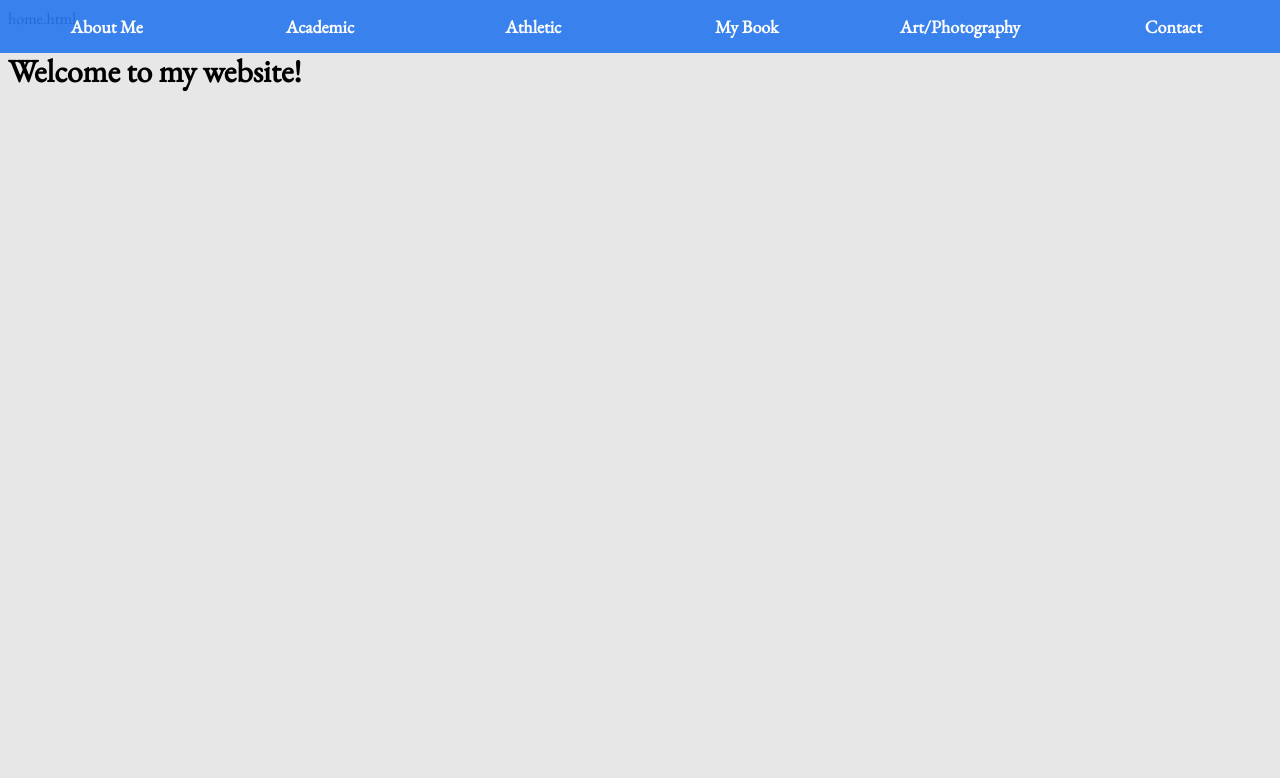
After one commit to fairlawn70/websiteproject, a Flask app: page /academic in a window 1280 px wide. The commit adds this page. Shown: the top 778 px of the page. Run offline with Flask 2, Linux system fonts and the light colour scheme.

Commit message:
did meun and made it working

```diff
--- /dev/null
+++ b/static/styles/aboutme.css
@@ -0,0 +1,4 @@
+home.css
+h1 {
+    color: blue;
+}
--- /dev/null
+++ b/static/styles/academic.css
@@ -0,0 +1,4 @@
+home.css
+h1 {
+    color: blue;
+}
--- /dev/null
+++ b/static/styles/artphoto.css
@@ -0,0 +1,4 @@
+
+h1 {
+    color: blue;
+}
--- /dev/null
+++ b/static/styles/athletic.css
@@ -0,0 +1,4 @@
+home.css
+h1 {
+    color: blue;
+}
--- a/static/styles/base.css
+++ b/static/styles/base.css
@@ -1,6 +1,15 @@
 body {
     font-family: "EB Garamond";
     background-color: #e7e7e7;
+}
+
+.header {
+    position: fixed;
+    top: 0;
+    left: 0;
+    background-color: #2676ed;
+    width: 100%;
+    opacity: 90%;
 }
 
 
@@ -16,20 +25,26 @@ ul.tabs {
 
 }
 ul.tabs>li.tab {
-
     flex: 1;
     text-align: center;
     border: 0px solid black;
-    background-color: #1c1b21;
-    border-radius: 7px;
     margin: 5px;
     padding: 10px
 
 }
 
 ul.tabs span {
-    font-size: 27px;
+    font-size: 18px;
     color: white;
     font-weight: 1000;
     font-style: bold;
 }
+
+ul.tabs span:hover {
+    font-size: 18px;
+    color: black;
+    font-weight: 1000;
+    font-style: bold;
+    border-bottom: 1px solid black;
+
+}
--- /dev/null
+++ b/static/styles/book.css
@@ -0,0 +1,4 @@
+
+h1 {
+    color: blue;
+}
--- /dev/null
+++ b/static/styles/contact.css
@@ -0,0 +1,4 @@
+
+h1 {
+    color: blue;
+}
--- /dev/null
+++ b/templates/academic.html
@@ -0,0 +1,14 @@
+home.html<!doctype html>
+
+{% extends 'base.html'%}
+{% block title %}
+     Academic
+{% endblock %}
+{% block content %}
+<link rel="stylesheet"type="text/css" href="{{url_for('static',filename='styles/academic.css')}}">
+<div class="home">
+
+       <h1 class="test">Welcome to my website!</h1>
+    </div>
+
+{% endblock %}
--- a/templates/base.html
+++ b/templates/base.html
@@ -8,14 +8,17 @@
 
 </head>
 <body>
-<ul class="tabs">
-<li class="tab" id="about-me"> <span class="tab-title">About Me</span></li>
-    <li class="tab" id="academic-accomplishments"> <span class="tab-title">Academic Accomplishment</span></li>
-    <li class="tab" id="athletic-accolades"> <span class="tab-title">Athletic Accolades</span></li>
-    <li class="tab" id="my-book"> <span class="tab-title">My Book (In Progress)</span></li>
-    <li class="tab" id="Art"> <span class="tab-title">Art</span></li>
-    <li class="tab" id="future-plans"> <span class="tab-title">Future Plans</span></li>
+<div class="header">
+    <ul class="tabs">
+    <li class="tab" onclick="window.location.href='{{ url_for( 'views.home' ) }}';" id="about-me"> <span class="tab-title">About Me</span></li>
+    <li class="tab" onclick="window.location.href='{{ url_for( 'views.academic' ) }}';" id="academic-accomplishments"> <span class="tab-title">Academic</span></li>
+    <li class="tab" onclick="window.location.href='{{ url_for( 'views.athletic' ) }}';" id="athletic-accolades"> <span class="tab-title">Athletic</span></li>
+    <li class="tab" onclick="window.location.href='{{ url_for( 'views.mybook' ) }}';" id="my-book"> <span class="tab-title">My Book</span></li>
+    <li class="tab" onclick="window.location.href='{{ url_for( 'views.artphoto' ) }}';" id="Art"> <span class="tab-title">Art/Photography</span></li>
+    <li class="tab" onclick="window.location.href='{{ url_for( 'views.contact' ) }}';" id="future-plans"> <span class="tab-title">Contact</span></li>
 </ul>
+</div>
+
 
 
 {% block content %}
--- a/views.py
+++ b/views.py
@@ -6,3 +6,34 @@ views = Blueprint(__name__, "views")
 @views.route("/")
 def home():
     return render_template("home.html")
+
+
+@views.route("/home")
+def landing():
+    return redirect(url_for('views.home'))
+
+
+
+@views.route("/academic")
+def academic():
+    return render_template("academic.html")
+
+
+@views.route("/artphoto")
+def artphoto():
+    return render_template("artphoto.html")
+
+
+@views.route("/athletic")
+def athletic():
+    return render_template("athletic.html")
+
+
+@views.route("/mybook")
+def mybook():
+    return render_template("book.html")
+
+
+@views.route("/contact")
+def contact():
+    return render_template("contact.html")
```
Also changed, not shown: templates/aboutme.html (added, +14 -0 lines), templates/artphoto.html (added, +14 -0 lines), templates/athletic.html (added, +14 -0 lines), templates/book.html (added, +14 -0 lines), templates/contact.html (added, +14 -0 lines).
